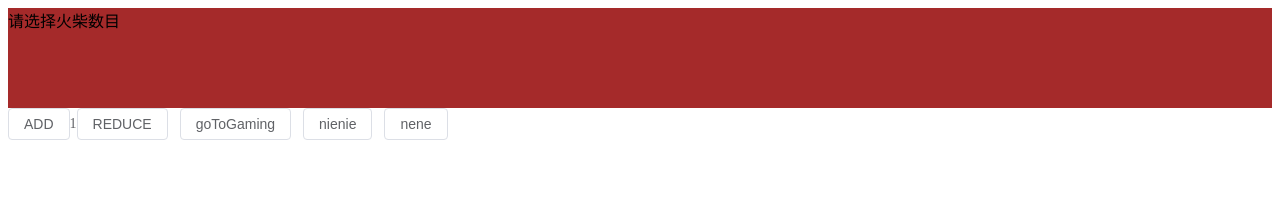
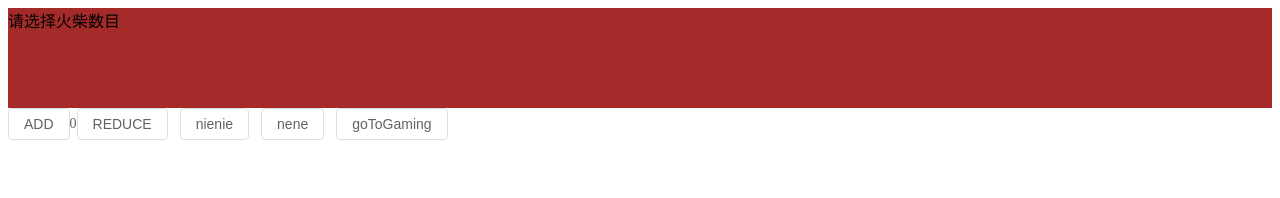
Before and after one commit to Marcowky/Vue-MatchGame, a Vue app: page /initgame in a window 1280 px wide. Both pictures are taken after a click on the button "nienie". Shown: the top 198 px of the page. Built offline with nearby package versions, Linux system fonts and the light colour scheme.

Commit message:
实现 InitGame页面的基础功能

```diff
--- a/src/views/InitGame.vue
+++ b/src/views/InitGame.vue
@@ -3,9 +3,9 @@
     <el-button class="add-match-button" @click=changeCount(true)> ADD </el-button>
     <el-text class="match-count">{{ matchCount }}</el-text>
     <el-button class="reduce-match-button" @click=changeCount(false)> REDUCE </el-button>
-    <el-button class="goto-gaming-button" @click=goToGaming> goToGaming </el-button>
     <el-button class="nienie-first-button" @click=chooseFirst(true)> nienie </el-button>
     <el-button class="nene-first-button" @click=chooseFirst(false)> nene </el-button>
+    <el-button class="goto-gaming-button" v-if="showGoToButton" @click=goToGaming> goToGaming </el-button>
 </template>
 
 <script setup>
@@ -15,6 +15,7 @@ import { useRouter, onBeforeRouteUpdate } from 'vue-router'// 导入路由
 const router = useRouter()
 const matchCount = ref(0)
 const nieniestart = ref(true)
+const showGoToButton = ref(false)
 
 const changeCount = (isAdd) => {
     if (!isAdd) {
@@ -24,11 +25,8 @@ const changeCount = (isAdd) => {
     }
 }
 const chooseFirst = (isNienie) => {
-    if (!isNienie) {
-        if (matchCount.value > 0) matchCount.value--
-    } else {
-        if (matchCount.value < 30) matchCount.value++
-    }
+    if (!showGoToButton.value) showGoToButton.value = true
+    nieniestart.value = isNienie
 }
 const goToGaming = () => {
     router.push({
@@ -50,9 +48,7 @@ const goToGaming = () => {
 }
 
 .add-match-button {}
-
 .reduce-match-button {}
-
 .goto-gaming-button {}
 .nienie-first-button {}
 .nene-first-button {}
```
